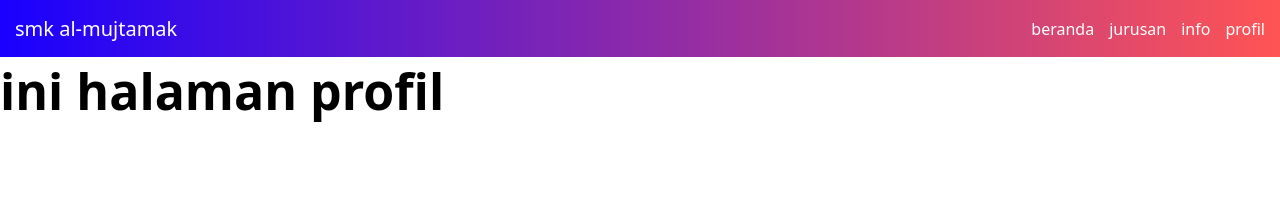
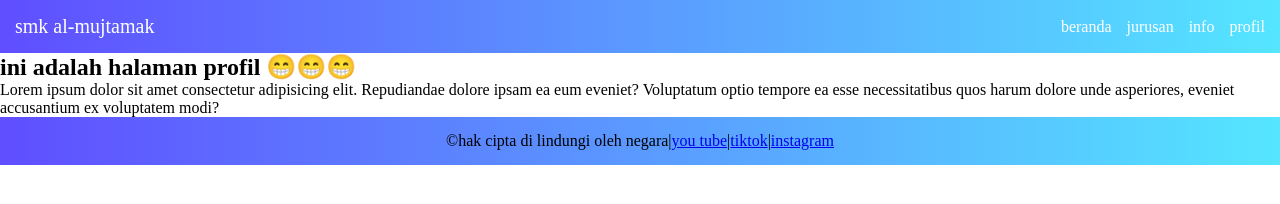
Before and after one commit to fahmi-fajar/belajar-pemula, a plain HTML site: page profil.html in a window 1280 px wide. Drawn offline with Linux system fonts and the light colour scheme.

Commit message:
lanjutan kemarin

```diff
--- a/profil.html
+++ b/profil.html
@@ -1,5 +1,5 @@
 <!DOCTYPE html>
-<html lang="en">
+<html lang="id">
 <head>
     <meta charset="UTF-8">
     <meta name="viewport" content="width=device-width, initial-scale=1.0">
@@ -14,7 +14,7 @@
             display: flex;
             justify-content: space-between;
             align-items: center;
-            background-image: linear-gradient(to right,#1900ff,#ff0000ab);
+            background-image: linear-gradient(to right,#604eff,#00d9ffab);
         }
         header{
             color: #fff;
@@ -33,17 +33,20 @@
             padding: 15px;
         }
         body{
-            font-family: system-ui, -apple-system, BlinkMacSystemFont, 'Segoe UI', Roboto, Oxygen, Ubuntu, Cantarell, 'Open Sans', 'Helvetica Neue', sans-serif;
+            font-family: serif;
         }
-        a:hover{
+        ul li a:hover{
             color: #fff;
             cursor: pointer;
             background-color: #1900ff;
             border-radius: 10px;
-            padding: 10px;
+            padding: 5px;
         }
-        h1{
-            font-size: 50px;
+        footer{
+            align-items: center;
+            background-image: linear-gradient(to right,#604eff,#00d9ffab);
+            padding: 15px;
+            text-align: center;
         }
 </style>
 </head>
@@ -59,12 +62,10 @@
     </nav>
     <main>
         <article>
-            <h1>ini halaman profil</h1>
+            <h1>ini adalah halaman profil 😁😁😁</h1>
+            <p>Lorem ipsum dolor sit amet consectetur adipisicing elit. Repudiandae dolore ipsam ea eum eveniet? Voluptatum optio tempore ea esse necessitatibus quos harum dolore unde asperiores, eveniet accusantium ex voluptatem modi?</p>
         </article>
-        <!-- <figure>
-            <img src="photo.jpg" alt="" width="500">
-            <figcaption>ini adalah gambar</figcaption>
-        </figure> -->
-    </main>
-</body>
+    <footer>
+        <p>&copy;hak cipta di lindungi oleh negara|<a href="#">you tube</a>|<a href="#">tiktok</a>|<a href="#">instagram</a></p>
+    </footer>
 </html>
```
Also changed, not shown: index.html (+22 -5 lines), inpo.html (+15 -14 lines), jurusan.html (+15 -14 lines).
